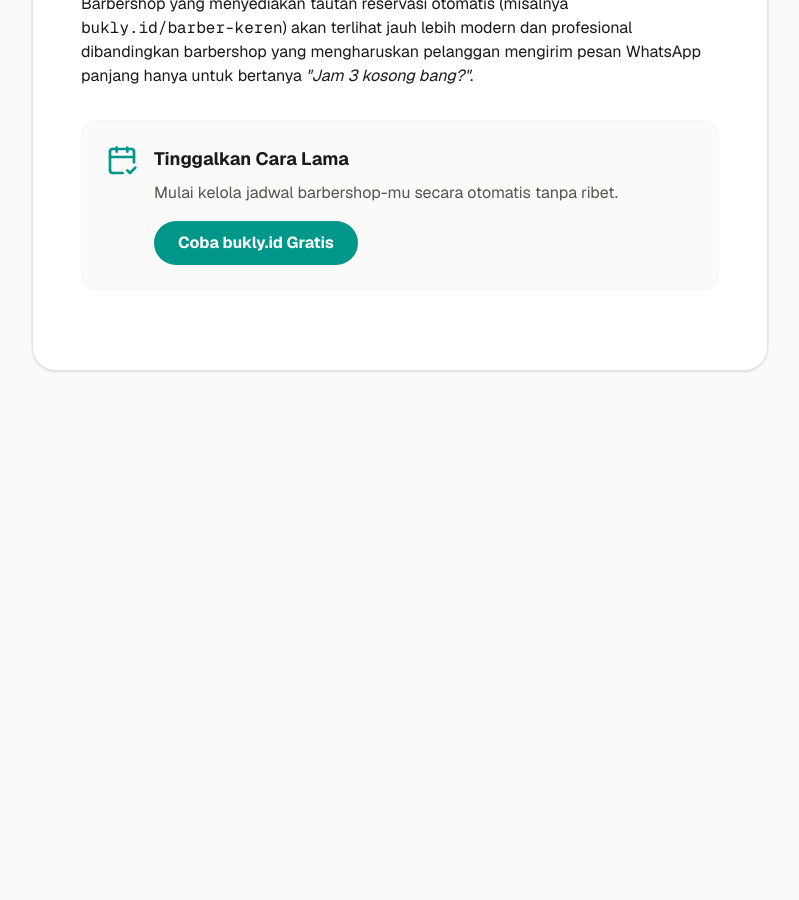
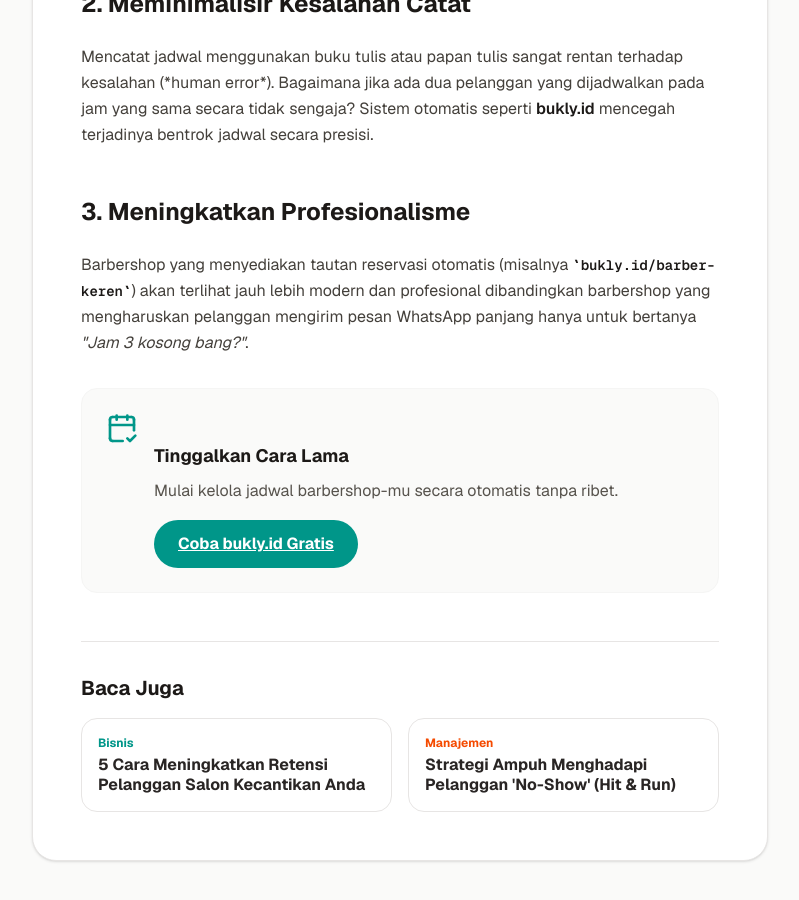
Before and after one commit to Legongs/bokly.in, a Next.js app: page /artikel/2-pentingnya-sistem-booking-barbershop in a window 1280 px wide. Shown: the part 720-1620 px from the top of the page, without its empty margins (240-1039 px from the left). Before the commit the page ends 1171 px from the top, so only its background shows below. Built offline with nearby package versions, Linux system fonts and the light colour scheme.

Commit message:
style: install tailwindcss typography and add related articles links

```diff
--- a/app/artikel/1-cara-meningkatkan-pelanggan-salon/page.tsx
+++ b/app/artikel/1-cara-meningkatkan-pelanggan-salon/page.tsx
@@ -144,19 +144,40 @@ export default function ArticleDetailPage() {
               </Button>
             </Link>
           </div>
+          <div className="mt-12 pt-8 border-t border-stone-200">
+            <h3 className="text-xl font-bold text-stone-900 mb-4">Baca Juga</h3>
+            <div className="grid grid-cols-1 sm:grid-cols-2 gap-4">
+              <Link href="/artikel/2-pentingnya-sistem-booking-barbershop" className="p-4 rounded-2xl border border-stone-200 hover:border-teal-300 hover:bg-teal-50 transition-colors group">
+                <span className="text-xs font-bold text-teal-600 mb-1 block">Teknologi</span>
+                <h4 className="font-bold text-stone-800 group-hover:text-teal-700 leading-tight">Mengapa Barbershop Anda Wajib Menggunakan Sistem Booking Online?</h4>
+              </Link>
+              <Link href="/artikel/3-menghindari-pelanggan-no-show" className="p-4 rounded-2xl border border-stone-200 hover:border-teal-300 hover:bg-teal-50 transition-colors group">
+                <span className="text-xs font-bold text-orange-600 mb-1 block">Manajemen</span>
+                <h4 className="font-bold text-stone-800 group-hover:text-teal-700 leading-tight">Strategi Ampuh Menghadapi Pelanggan 'No-Show' (Hit & Run)</h4>
+              </Link>
+            </div>
+          </div>
         </article>
       </main>
 
       {/* Footer */}
       <footer className="bg-stone-50 border-t border-stone-200 py-10 px-4 mt-auto">
-        <div className="max-w-4xl mx-auto flex flex-col md:flex-row items-center justify-between gap-4">
-          <div className="flex items-center gap-2">
-            <Calendar className="w-5 h-5 text-teal-600" />
-            <span className="font-extrabold text-stone-900">bukly.id</span>
+        <div className="max-w-4xl mx-auto flex flex-col md:flex-row items-center justify-between gap-6">
+          <div className="flex flex-col items-center md:items-start gap-2">
+            <div className="flex items-center gap-2">
+              <Calendar className="w-5 h-5 text-teal-600" />
+              <span className="font-extrabold text-stone-900">bukly.id</span>
+            </div>
+            <p className="text-xs text-stone-500 font-medium">
+              © {new Date().getFullYear()} Dibuat untuk memajukan UMKM Jasa Indonesia.
+            </p>
           </div>
-          <p className="text-xs text-stone-500 font-medium text-center md:text-right">
-            © {new Date().getFullYear()} Dibuat untuk memajukan UMKM Jasa Indonesia.
-          </p>
+
+          <div className="flex items-center gap-6 text-sm font-semibold text-stone-500">
+            <Link href="/contact" className="hover:text-teal-600 transition-colors">Kontak</Link>
+            <Link href="/privacy" className="hover:text-teal-600 transition-colors">Kebijakan Privasi</Link>
+            <Link href="/terms" className="hover:text-teal-600 transition-colors">Syarat & Ketentuan</Link>
+          </div>
         </div>
       </footer>
     </div>
--- a/app/artikel/2-pentingnya-sistem-booking-barbershop/page.tsx
+++ b/app/artikel/2-pentingnya-sistem-booking-barbershop/page.tsx
@@ -58,6 +58,19 @@ export default function Article2Page() {
               </div>
             </div>
           </div>
+          <div className="mt-12 pt-8 border-t border-stone-200">
+            <h3 className="text-xl font-bold text-stone-900 mb-4">Baca Juga</h3>
+            <div className="grid grid-cols-1 sm:grid-cols-2 gap-4">
+              <Link href="/artikel/1-cara-meningkatkan-pelanggan-salon" className="p-4 rounded-2xl border border-stone-200 hover:border-teal-300 hover:bg-teal-50 transition-colors group">
+                <span className="text-xs font-bold text-teal-600 mb-1 block">Bisnis</span>
+                <h4 className="font-bold text-stone-800 group-hover:text-teal-700 leading-tight">5 Cara Meningkatkan Retensi Pelanggan Salon Kecantikan Anda</h4>
+              </Link>
+              <Link href="/artikel/3-menghindari-pelanggan-no-show" className="p-4 rounded-2xl border border-stone-200 hover:border-teal-300 hover:bg-teal-50 transition-colors group">
+                <span className="text-xs font-bold text-orange-600 mb-1 block">Manajemen</span>
+                <h4 className="font-bold text-stone-800 group-hover:text-teal-700 leading-tight">Strategi Ampuh Menghadapi Pelanggan 'No-Show' (Hit & Run)</h4>
+              </Link>
+            </div>
+          </div>
         </article>
       </main>
     </div>
--- a/app/artikel/3-menghindari-pelanggan-no-show/page.tsx
+++ b/app/artikel/3-menghindari-pelanggan-no-show/page.tsx
@@ -58,6 +58,19 @@ export default function Article3Page() {
               </div>
             </div>
           </div>
+          <div className="mt-12 pt-8 border-t border-stone-200">
+            <h3 className="text-xl font-bold text-stone-900 mb-4">Baca Juga</h3>
+            <div className="grid grid-cols-1 sm:grid-cols-2 gap-4">
+              <Link href="/artikel/1-cara-meningkatkan-pelanggan-salon" className="p-4 rounded-2xl border border-stone-200 hover:border-teal-300 hover:bg-teal-50 transition-colors group">
+                <span className="text-xs font-bold text-teal-600 mb-1 block">Bisnis</span>
+                <h4 className="font-bold text-stone-800 group-hover:text-teal-700 leading-tight">5 Cara Meningkatkan Retensi Pelanggan Salon Kecantikan Anda</h4>
+              </Link>
+              <Link href="/artikel/2-pentingnya-sistem-booking-barbershop" className="p-4 rounded-2xl border border-stone-200 hover:border-teal-300 hover:bg-teal-50 transition-colors group">
+                <span className="text-xs font-bold text-teal-600 mb-1 block">Teknologi</span>
+                <h4 className="font-bold text-stone-800 group-hover:text-teal-700 leading-tight">Mengapa Barbershop Anda Wajib Menggunakan Sistem Booking Online?</h4>
+              </Link>
+            </div>
+          </div>
         </article>
       </main>
     </div>
--- a/app/globals.css
+++ b/app/globals.css
@@ -1,4 +1,5 @@
 @import "tailwindcss";
+@plugin "@tailwindcss/typography";
 
 /* ── Design Tokens ────────────────────────────────────────────────────────── */
 /* Force light mode sesuai aturan ui_ux.md: DILARANG dark mode bawaan/neon   */
--- a/package.json
+++ b/package.json
@@ -14,6 +14,7 @@
     "@supabase/ssr": "^0.12.5",
     "@supabase/supabase-js": "^2.113.0",
     "@tabler/icons-react": "^3.46.0",
+    "@tailwindcss/typography": "^0.5.20",
     "clsx": "^2.1.1",
     "date-fns": "^4.4.0",
     "date-fns-tz": "^3.2.0",
```
Also changed, not shown: 2 other files (tests, documents, lock files or other folders).
